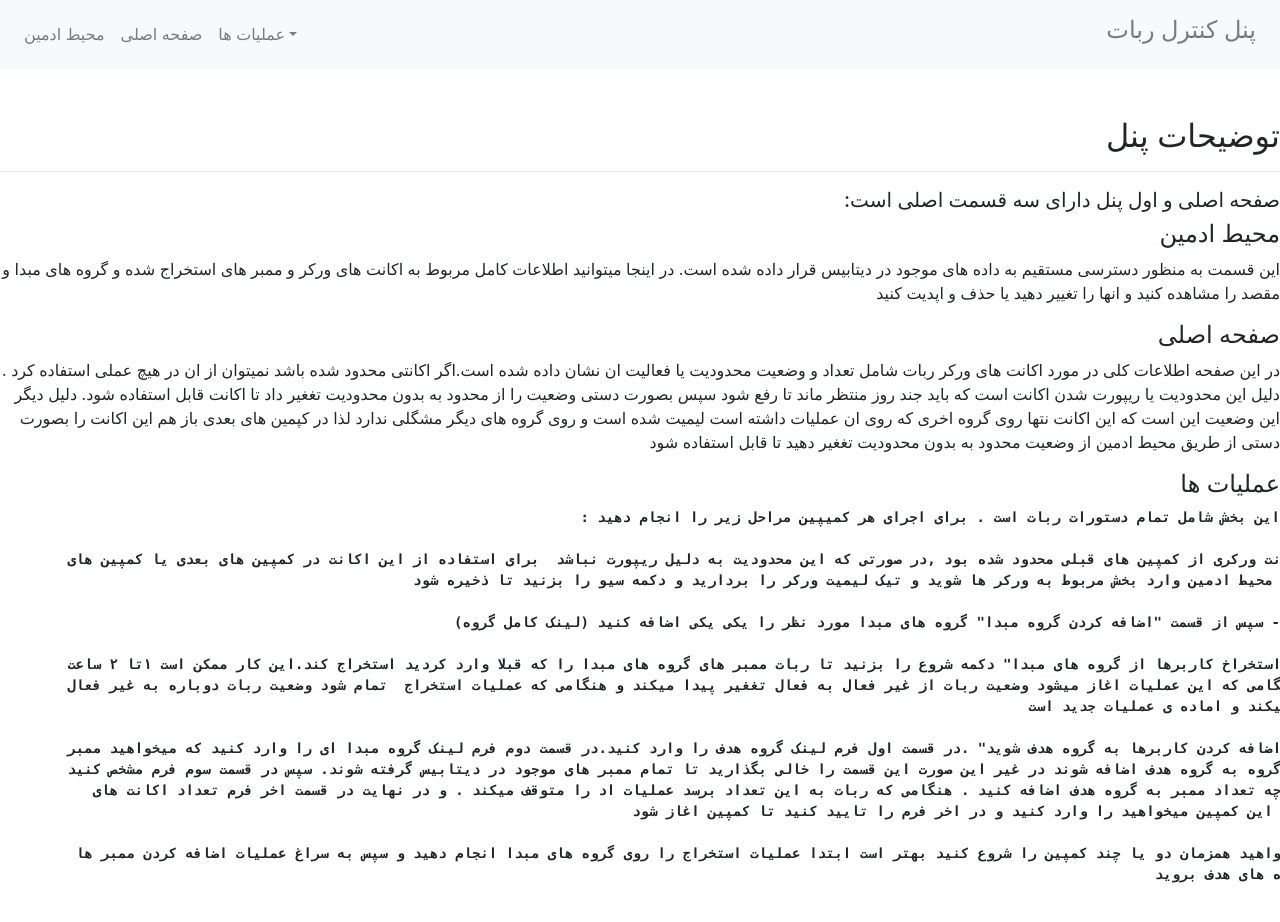
After one commit to MohsenZarein/Telegram-Robot, a Django app: page /bot/about in a window 1280 px wide. The commit adds this page. Run offline with Django 3.2, Linux system fonts and the light colour scheme; some libraries are stand-ins or nearby versions.

Commit message:
added about.html and catching ChatWriteForbiddenError

```diff
--- a/bot/Scripts/Adder.py
+++ b/bot/Scripts/Adder.py
@@ -2,7 +2,7 @@ from telethon import TelegramClient
 from telethon.tl.functions.messages import ImportChatInviteRequest , AddChatUserRequest
 from telethon.tl.types import InputPeerEmpty , InputPeerChannel  , InputUser , InputPeerChat
 from telethon.tl.functions.channels import InviteToChannelRequest , JoinChannelRequest , LeaveChannelRequest
-from telethon.errors import PeerFloodError , UserPrivacyRestrictedError , ChatAdminRequiredError , FloodWaitError
+from telethon.errors import PeerFloodError , UserPrivacyRestrictedError , ChatWriteForbiddenError , FloodWaitError
 
 from bot.models import Source_Groups
 from bot.models import Target_Groups
@@ -136,6 +136,7 @@ def Add_Members_To_Target_Groups(worker , group , members_list  , rate , campain
                     client.disconnect()
                     worker.active = False
                     worker.save()
+                    logger.info('Action completed')
                     return
 
                 sleep(random.randrange(900,1000))
@@ -155,6 +156,7 @@ def Add_Members_To_Target_Groups(worker , group , members_list  , rate , campain
                     client.disconnect()
                     worker.active = False
                     worker.save()
+                    logger.info('Action completed')
                     return
                 sleep(random.randrange(1000,1100))
                 continue
@@ -173,9 +175,16 @@ def Add_Members_To_Target_Groups(worker , group , members_list  , rate , campain
                     client.disconnect()
                     worker.active = False
                     worker.save()
+                    logger.info('Action completed')
                     return
                 sleep(random.randrange(800,900))
                 continue
+            except ChatWriteForbiddenError as err:
+                logger.error(err)
+                client.disconnect()
+                worker.active = False
+                worker.save()
+                return
             except Exception as err:
                 logger.error(err)
                 try:
@@ -197,6 +206,7 @@ def Add_Members_To_Target_Groups(worker , group , members_list  , rate , campain
                         client.disconnect()
                         worker.active = False
                         worker.save()
+                        logger.info('Action completed')
                         return
                     sleep(random.randrange(900,1000))
                 except Exception as err:
@@ -206,6 +216,7 @@ def Add_Members_To_Target_Groups(worker , group , members_list  , rate , campain
                         client.disconnect()
                         worker.active = False
                         worker.save()
+                        logger.info('Action completed')
                         return
                     sleep(random.randrange(800,900))
                     continue
--- a/bot/urls.py
+++ b/bot/urls.py
@@ -14,6 +14,7 @@ urlpatterns = [
     path('bot/authenticate-worker' , views.Authenticate_Worker , name='authenticate-worker'),
     path('bot/num-of-members-scrp-by-each-wrk' , views.number_of_members_scraped_by_each_worker , name='number-of-members-scraped-by-each-worker'),
     path('bot/num-of-members-scrp-by-each-wrk-dis',views.number_of_members_scraped_by_each_worker_display,name='number-of-members-scraped-by-each-worker-display'),
+    path('bot/about' ,views.about , name='about' ),
 
 
 ]
--- a/bot/views.py
+++ b/bot/views.py
@@ -59,6 +59,11 @@ def index(request):
     }
     return render(request , 'bot/index.html' , context)
 
+
+
+def about(request):
+
+    return render(request , 'bot/about.html')
 
 
 def list_of_members(request):
--- /dev/null
+++ b/templates/bot/about.html
@@ -0,0 +1,43 @@
+{% extends 'base.html' %}
+
+{% block content %}
+<div class="text-right">
+    <br><br>
+    <h2>توضیحات پنل</h3>
+    <hr>
+    <h5>:صفحه اصلی و اول پنل دارای سه قسمت اصلی است</h5>
+    <h4>محیط ادمین </h4>
+    <p>این قسمت به منظور دسترسی مستقیم به داده های موجود در دیتابیس قرار داده شده است. در اینجا میتوانید اطلاعات کامل مربوط به اکانت های ورکر و ممبر های استخراج
+        شده و گروه های مبدا و مقصد را مشاهده کنید و انها را تغییر دهید یا حذف و اپدیت کنید
+    </p>
+    <h4>صفحه اصلی</h4>
+    <p>
+        در این صفحه اطلاعات کلی در مورد اکانت های ورکر ربات شامل تعداد و وضعیت محدودیت یا فعالیت ان نشان داده شده است.اگر اکانتی محدود شده باشد نمیتوان از ان در هیچ
+        عملی استفاده کرد . دلیل این محدودیت یا ریپورت شدن اکانت است که باید جند روز منتظر ماند تا رفع شود سپس بصورت دستی وضعیت را از محدود به بدون محدودیت تغغیر داد
+        تا اکانت قابل استفاده شود. دلیل دیگر این وضعیت این است که این اکانت نتها روی گروه اخری که روی ان عملیات داشته است لیمیت شده است و روی گروه های دیگر مشگلی ندارد
+        لذا در کپمین های بعدی باز هم این اکانت را بصورت دستی از طریق محیط ادمین از وضعیت محدود به بدون محدودیت تغغیر دهید تا قابل استفاده شود
+    </p>
+    <h4>عملیات ها</h4>
+    <pre class=" font-weight-bold">
+       : این بخش شامل تمام دستورات ربات است . برای اجرای هر کمیپین مراحل زیر را انجام دهید
+
+        ابتدا اگر اکانت ورکری از کمپین های قبلی محدود شده بود ,در صورتی که این محدودیت به دلیل ریپورت نباشد  برای استفاده از این اکانت در کمپین های بعدی یا کمپین های -
+                                                 دیگر از قسمت محیط ادمین وارد بخش مربوط به ورکر ها شوید و تیک لیمیت ورکر را بردارید و دکمه سیو را بزنید تا ذخیره شود
+
+        (سپس از قسمت "اضافه کردن گروه مبدا" گروه های مبدا مورد نظر را یکی یکی اضافه کنید (لینک کامل گروه -
+
+        سپس از قسمت "استخراخ کاربرها از گروه های مبدا" دکمه شروع را بزنید تا ربات ممبر های گروه های مبدا را که قبلا وارد کردید استخراج کند.این کار ممکن است ۱تا ۲ ساعت -
+        طول بکشد .هنگامی که این عملیات اغاز میشود وضعیت ربات از غیر فعال به فعال تغغیر پیدا میکند و هنگامی که عملیات استخراج  تمام شود وضعیت ربات دوباره به غیر فعال
+                                                                                                                          تغییر پیدا میکند و اماده ی عملیات جدید است
+
+        سپس وارد قسمت "اضافه کردن کاربرها به گروه هدف شوید" .در قسمت اول فرم لینک گروه هدف را وارد کنید.در قسمت دوم فرم لینک گروه مبدا ای را وارد کنید که میخواهید ممبر -
+        های صرفا این گروه به گروه هدف اضافه شوند در غیر این صورت این قسمت را خالی بگذارید تا تمام ممبر های موجود در دیتابیس گرفته شوند. سپس در قسمت سوم فرم مشخص کنید
+           که قصد دارید چه تعداد ممبر به گروه هدف اضافه کنید . هنگامی که ربات به این تعداد برسد عملیات اد را متوقف میکند . و در نهایت در قسمت اخر فرم تعداد اکانت های
+                                                                           ورکری که برای این کمپین میخواهید را وارد کنید و در اخر فرم را تایید کنید تا کمپین اغاز شود
+
+         نکته) اگر میخواهید همزمان دو یا چند کمپین را شروع کنید بهتر است ابتدا عملیات استخراج را روی گروه های مبدا انجام دهید و سپس به سراغ عملیات اضافه کردن ممبر ها
+                                                                                                                                         روی گروه های هدف بروید
+    </pre>
+
+</div>
+{% endblock content %}
--- a/templates/partials/navbar.html
+++ b/templates/partials/navbar.html
@@ -23,6 +23,8 @@
                     <a href="{% url 'list-of-members'%}" class="dropdown-item">لیست کاربرانی که به گروه ها اضافه شدند</a>
                     <a href="{% url 'list-of-privacy-restricted-mebers'%}" class="dropdown-item">لیست کاربرانی که هنگام اضافه شدن با خطا مواجه شدند </a>
                     <a href="{% url 'number-of-members-scraped-by-each-worker'%}" class="dropdown-item">تعداد کاربرانی که توسط هر ورکر استخراج شده اند</a>
+                    <div class="dropdown-divider"></div>
+                    <a href="{% url 'about' %}" class="dropdown-item">نحوه کار با پنل</a>
                 </div>
             </li>
         </ul>
```
